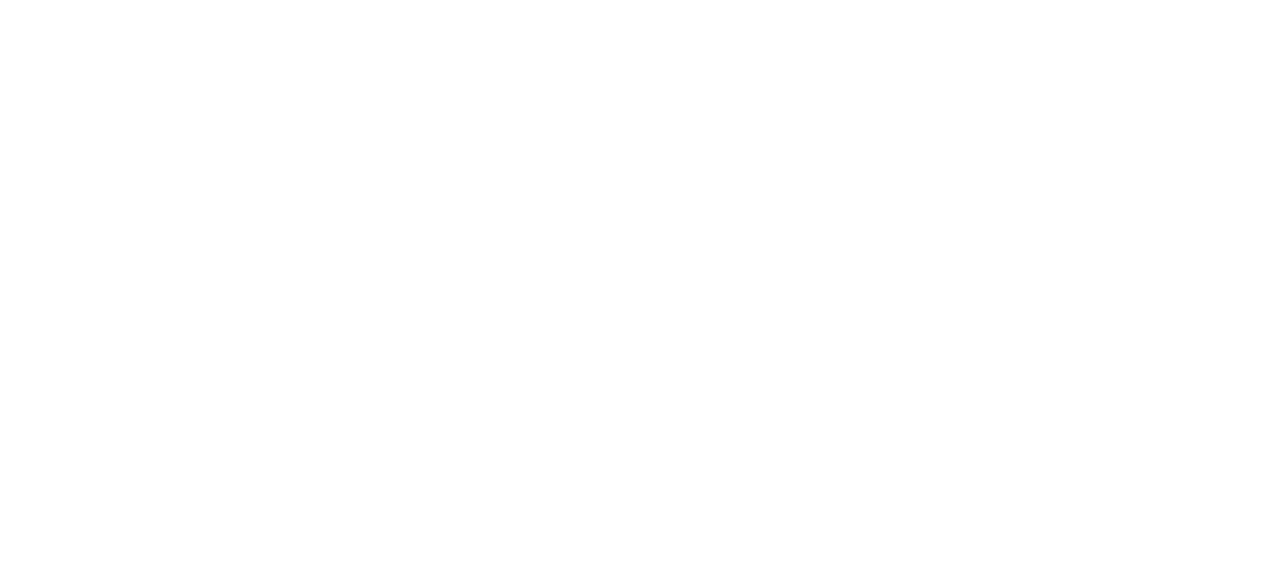
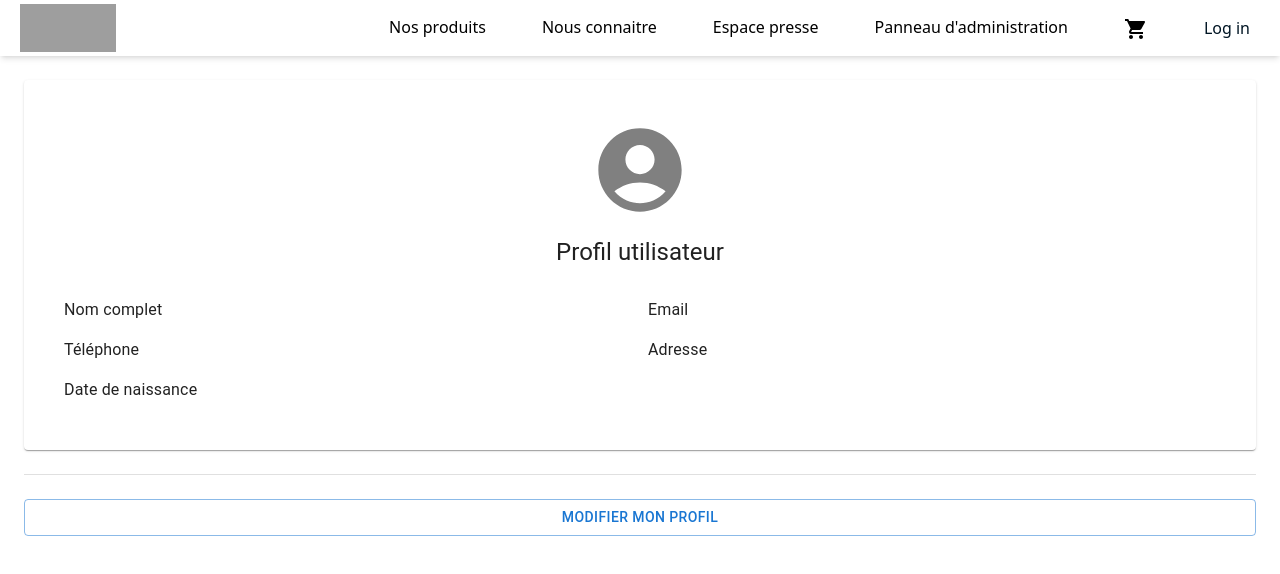
Before and after one commit to Shabich/GestInv, a React (Vite) app in the folder frontend/: page /Profil in a window 1280 px wide. Before the commit this address had no page. Shown: the top 574 px of the page. Built offline with nearby package versions, Linux system fonts and the light colour scheme; grey boxes are pictures that could not be loaded.

Commit message:
front profil page

```diff
--- a/frontend/src/layout/mainLayout.tsx
+++ b/frontend/src/layout/mainLayout.tsx
@@ -55,7 +55,7 @@
                 >
                   <MenuItem>
                     <a
-                      href="#"
+                      href="/Profil"
                       className="block px-4 py-2 text-sm text-gray-700 data-focus:bg-gray-100 data-focus:outline-hidden"
                     >
                       Profil
--- /dev/null
+++ b/frontend/src/page/Profil.tsx
@@ -0,0 +1,208 @@
+import { useEffect, useState } from 'react'
+import { Card, CardContent, Box, Typography, TextField, Button, Divider } from '@mui/material'
+import { AccountCircle, Margin } from '@mui/icons-material'
+
+interface ProfileData {
+  nom: string
+  prenom: string
+  adresse_mail: string
+  adresse: string
+  num_tel: string
+  date_naissance: string
+  new_password?: string
+}
+
+const ProfilePage = () => {
+  const [isEditing, setIsEditing] = useState(false)
+  const [profile, setProfile] = useState<ProfileData>({
+    nom: '',
+    prenom: '',
+    adresse_mail: '',
+    adresse: '',
+    num_tel: '',
+    date_naissance: '',
+  })
+  const [oldEmail, setOldEmail] = useState('')
+
+  useEffect(() => {
+    const fetchUserData = async () => {
+      try {
+        // const userId = localStorage.getItem('id_t_user')
+        // if (!userId) return
+        // const response = await apiFetch(`http://localhost:3000/api/users/${userId}`)
+        // setOldEmail(response.data.adresse_mail)
+        // setProfile(response.data)
+      } catch (error) {
+        console.error('Erreur lors du chargement des données utilisateur', error)
+      }
+    }
+    fetchUserData()
+  }, [])
+
+  const handleChange = (e: React.ChangeEvent<HTMLInputElement>) => {
+    setProfile({ ...profile, [e.target.name]: e.target.value })
+  }
+
+  const handleSubmit = async () => {
+    try {
+      const userId = localStorage.getItem('id_t_user')
+      if (!userId) return
+
+      const body = { ...profile, ancienne_adresse_mail: oldEmail }
+      const response = await fetch(`http://localhost:3000/api/users/${userId}`, {
+        method: 'PUT',
+        headers: { 'Content-Type': 'application/json' },
+        body: JSON.stringify(body),
+      })
+
+      if (response.ok) {
+        alert('Profil mis à jour avec succès!')
+        setIsEditing(false)
+      }
+    } catch (error) {
+      console.error('Erreur lors de la mise à jour du profil', error)
+      alert("Une erreur s'est produite, veuillez réessayer.")
+    }
+  }
+
+  return (
+    <Box className="max-w-screen-xl mx-auto p-6">
+      <Card sx={{ display: 'flex', flexDirection: 'row', padding: 3 }}>
+        <CardContent sx={{ display: 'flex', flexDirection: 'column', flex: 1 }}>
+          <Box sx={{ display: 'flex', justifyContent: 'center', marginBottom: 2 }}>
+            <AccountCircle sx={{ fontSize: 100, color: 'gray' }} />
+          </Box>
+          <Typography variant="h5" align="center" className="font-semibold" sx={{marginBottom: '30px'}}>
+            Profil utilisateur
+          </Typography>
+
+          {/* User Information */}
+          <Box sx={{ display: 'grid', gridTemplateColumns: '1fr 1fr', gap: 2 }}>
+            <div>
+              <Typography variant="body1" className="font-medium text-gray-700">
+                Nom complet
+              </Typography>
+              <Typography variant="body2" className="text-gray-600">
+                {profile.prenom} {profile.nom}
+              </Typography>
+            </div>
+
+            <div>
+              <Typography variant="body1" className="font-medium text-gray-700">
+                Email
+              </Typography>
+              <Typography variant="body2" className="text-gray-600">
+                {profile.adresse_mail}
+              </Typography>
+            </div>
+
+            <div>
+              <Typography variant="body1" className="font-medium text-gray-700">
+                Téléphone
+              </Typography>
+              <Typography variant="body2" className="text-gray-600">
+                {profile.num_tel}
+              </Typography>
+            </div>
+
+            <div>
+              <Typography variant="body1" className="font-medium text-gray-700">
+                Adresse
+              </Typography>
+              <Typography variant="body2" className="text-gray-600">
+                {profile.adresse}
+              </Typography>
+            </div>
+
+            <div>
+              <Typography variant="body1" className="font-medium text-gray-700">
+                Date de naissance
+              </Typography>
+              <Typography variant="body2" className="text-gray-600">
+                {profile.date_naissance}
+              </Typography>
+            </div>
+          </Box>
+        </CardContent>
+      </Card>
+
+      <Divider sx={{ marginY: 3 }} />
+
+      {/* Form to Edit Profile */}
+      {isEditing ? (
+        <Card sx={{ padding: 3 }}>
+          <CardContent>
+            <Typography variant="h6" className="mb-4">
+              Modifier le Profil
+            </Typography>
+            <Box sx={{ display: 'grid', gridTemplateColumns: '1fr 1fr', gap: 2 }}>
+              {[
+                { label: 'Nom', name: 'nom' },
+                { label: 'Prénom', name: 'prenom' },
+                { label: 'Adresse', name: 'adresse' },
+                { label: 'Téléphone', name: 'num_tel' },
+              ].map(({ label, name }) => (
+                <TextField
+                  key={name}
+                  label={label}
+                  name={name}
+                  type={'text'}
+                  value={profile[name as keyof ProfileData]}
+                  onChange={handleChange}
+                  fullWidth
+                  variant="outlined"
+                  className="mb-4"
+                />
+              ))}
+
+              <TextField
+                label="Nouveau mot de passe"
+                name="new_password"
+                type="password"
+                onChange={handleChange}
+                fullWidth
+                variant="outlined"
+                className="mb-4"
+              />
+
+              {/* Rajouter ici un texfied pour la date label: "Date de naissance", name: "date_naissance", type: "date" */}
+
+              <TextField
+                label="Date de naissance"
+                name="date_naissance"
+                type="date"
+                value={profile.date_naissance}
+                onChange={handleChange}
+                fullWidth
+                variant="outlined"
+                className="mb-4"
+                InputLabelProps={{
+                  shrink: true, // ensures the label stays above the input
+                }}
+              />
+
+              <TextField
+                label="Confirmer le mot de passe"
+                name="confirm_password"
+                type="password"
+                fullWidth
+                variant="outlined"
+                className="mb-4"
+              />
+
+              <Button onClick={handleSubmit} variant="contained" fullWidth color="primary">
+                Sauvegarder les modifications
+              </Button>
+            </Box>
+          </CardContent>
+        </Card>
+      ) : (
+        <Button onClick={() => setIsEditing(true)} variant="outlined" fullWidth color="primary">
+          Modifier mon profil
+        </Button>
+      )}
+    </Box>
+  )
+}
+
+export default ProfilePage
--- a/frontend/src/router.tsx
+++ b/frontend/src/router.tsx
@@ -9,6 +9,7 @@
 import Login from './page/Login'
 import Panier from './page/Panier'
 import NosProjets from './page/NosProjets'
+import ProfilePage from './page/Profil'
 
 export default function App() {
   return (
@@ -17,6 +18,7 @@
         <Route path="/login" element={<Login />} />
         <Route path="/" element={<MainLayout />}>
           <Route index element={<Home />} />
+          <Route path="Profil" element={<ProfilePage />} />
           <Route path="NosProduits" element={<NosProduits />} />
           <Route path="NousConnaitre" element={<NousConnaitre />} />
           <Route path="EspacePresse" element={<EspacePresse />} />
```
